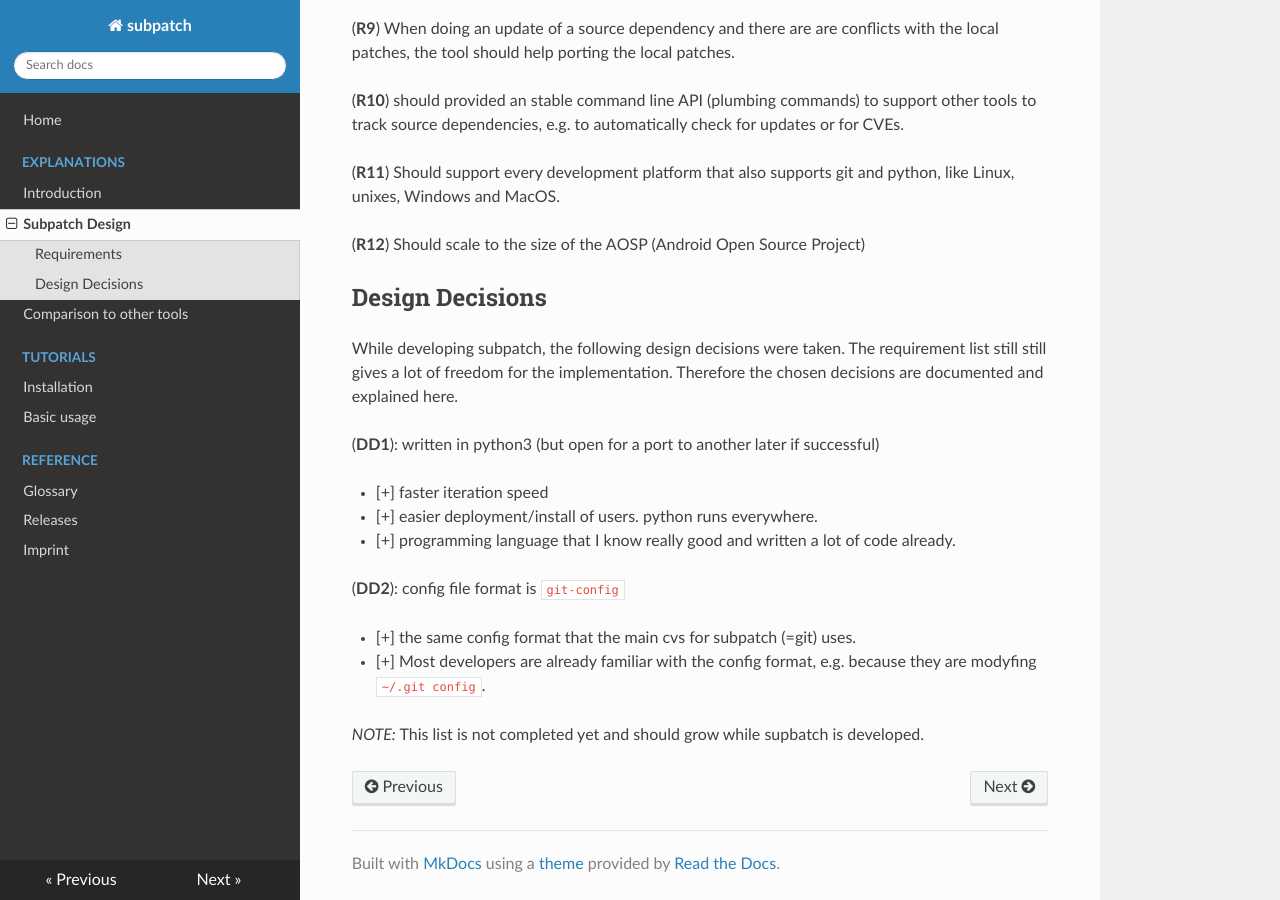
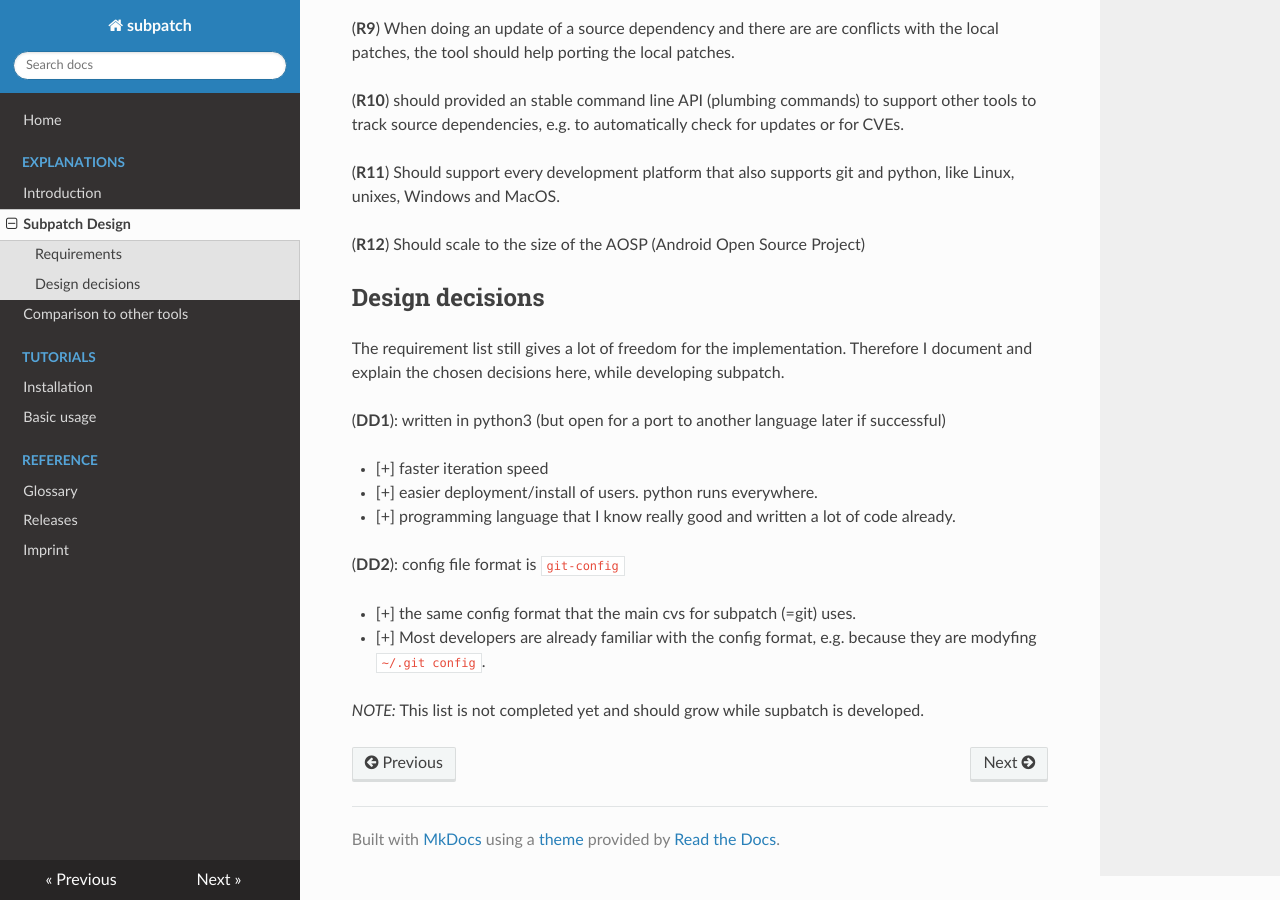
Before and after one commit to lengfeld/subpatch, an MkDocs documentation site: the page built from website/exp/design.md, in a window 1280 px wide and 900 px high, scrolled down 871 px. Built offline with MkDocs 1.6.1, drawn with Linux system fonts in a browser that asks for light colours; nearby versions of some CDN libraries.

Commit message:
website: small updates

```diff
--- a/website/exp/design.md
+++ b/website/exp/design.md
@@ -50,13 +50,13 @@ python, like Linux, unixes, Windows and MacOS.
 (**R12**) Should scale to the size of the AOSP (Android Open Source Project)
 
 
-## Design Decisions
+## Design decisions
 
-While developing subpatch, the following design decisions were taken. The
-requirement list still still gives a lot of freedom for the implementation.
-Therefore the chosen decisions are documented and explained here.
+The requirement list still gives a lot of freedom for the implementation.
+Therefore I document and explain the chosen decisions here, while developing
+subpatch.
 
-(**DD1**): written in python3 (but open for a port to another later if successful)
+(**DD1**): written in python3 (but open for a port to another language later if successful)
 
 * [+] faster iteration speed
 * [+] easier deployment/install of users. python runs everywhere.
```
